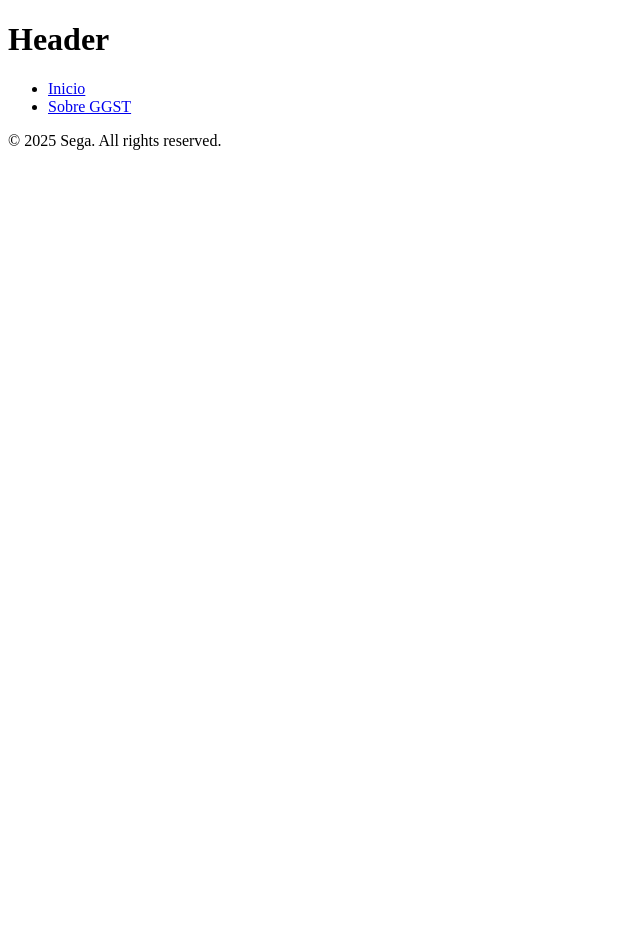
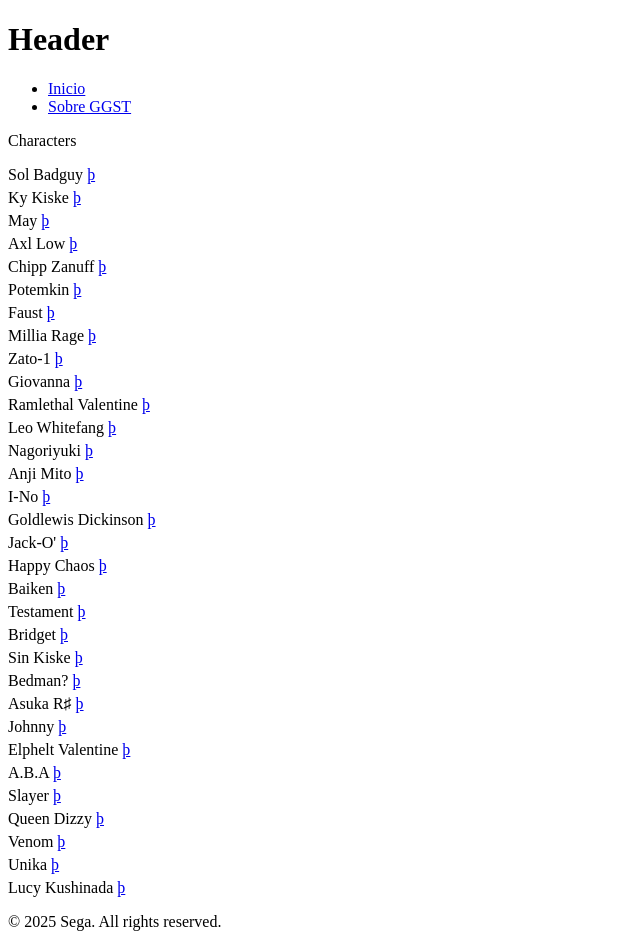
Before and after one commit to LorenzoAletto/guiltySite, a React (Create React App) app in the folder guilty-site/: page / in a window 1280 px wide. Shown: the whole page, without its empty margins (0-640 px from the left). Before the commit the page ends 800 px from the top, so only its background shows below. Built offline with nearby package versions, Linux system fonts and the light colour scheme.

Commit message:
character container component

```diff
--- a/guilty-site/src/App.jsx
+++ b/guilty-site/src/App.jsx
@@ -1,11 +1,13 @@
 import './index.css'
 import Header from './components/header';
 import Footer from './components/footer';
+import CharactersContainer from './components/characters-container';
 
 function App() {
   return (
     <div className="bg-gray-400 min-h-screen ">
       <Header/>
+      <CharactersContainer/>
       <Footer/>
     </div>
   );
--- a/guilty-site/src/components/characters-container.jsx
+++ b/guilty-site/src/components/characters-container.jsx
@@ -0,0 +1,70 @@
+export default function CharactersContainer() {
+    const characters = [
+        // Roster base
+        'Sol Badguy',
+        'Ky Kiske',
+        'May',
+        'Axl Low',
+        'Chipp Zanuff',
+        'Potemkin',
+        'Faust',
+        'Millia Rage',
+        'Zato-1',
+        'Giovanna',
+        'Ramlethal Valentine',
+        'Leo Whitefang',
+        'Nagoriyuki',
+        'Anji Mito',
+        'I-No',
+
+        // Season Pass 1 (DLC)
+        'Goldlewis Dickinson',
+        'Jack-O\'',
+        'Happy Chaos',
+        'Baiken',
+        'Testament',
+
+        // Season Pass 2 (DLC)
+        'Bridget',
+        'Sin Kiske',
+        'Bedman?',
+        'Asuka R♯', // (Asuka R. Kreutz alternate name)
+
+        // Season Pass 3 (DLC)
+        'Johnny',
+        'Elphelt Valentine',
+        'A.B.A',
+        'Slayer',
+
+        // Season Pass 4 (DLC)
+        'Queen Dizzy',
+        'Venom',
+        'Unika',
+        'Lucy Kushinada' // guest from Cyberpunk: Edgerunners
+    ];
+
+    const toURL = (name) => {
+        return(
+
+            "/" + name
+            .toLowerCase()
+            .replace(/[^a-z0-9]+/gi, "-")
+            .replace(/^-+|-+$/g, "")
+        );
+    };
+
+    return (
+        <div>
+            <div className="Home-characters-card">Characters</div>
+            <div className="text-align-center">
+                <p>
+                    {characters.map((character, index) => (
+                        <span key={index} style={{display: "block", margin: "5px 0"}}>
+                            {character} <a href={toURL(character)}>þ</a>
+                        </span>
+                    ))}
+                </p>
+            </div>
+        </div>
+    );
+}
```
